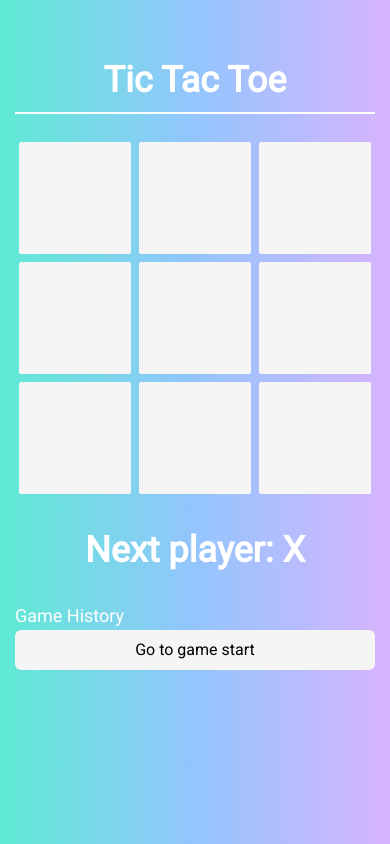
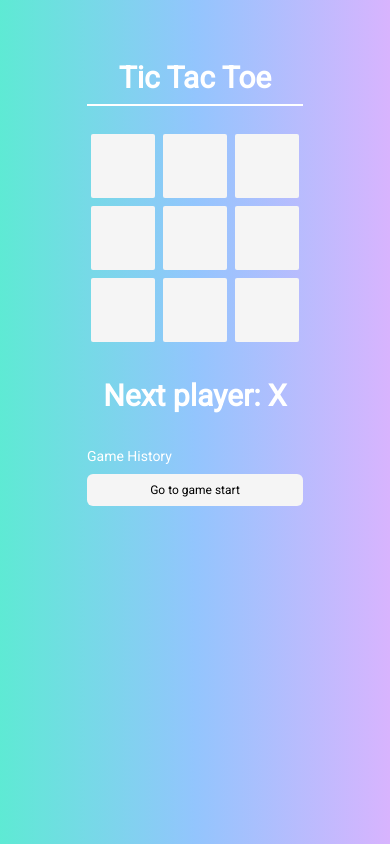
Before and after one commit to ananthumaheswaran/Tic-tac-toe, a React (Vite) app: page / in a window 390 px wide. Built offline with nearby package versions, Linux system fonts and the light colour scheme.

Commit message:
added new screen breaking point

```diff
--- a/src/index.css
+++ b/src/index.css
@@ -2,17 +2,17 @@
 @tailwind components;
 @tailwind utilities;
 body {
-  @apply m-0  font-sans flex  min-w-[320px] min-h-[100vh] text-black dark:text-white;
+  @apply m-0  font-sans flex  min-w-[280px] min-h-[100vh] text-black dark:text-white;
 }
 
 .game-main {
   @apply flex items-center flex-col w-screen px-8 py-5;
 }
 .board-row {
-  @apply flex items-center md:border-white md:border-r-2 md:border-solid sm:border-none sm:pr-3 md:pr-5;
+  @apply flex items-center md:border-white md:border-r-2 md:border-solid xs:border-none  md:pr-5;
 }
 .square {
-  @apply w-28 h-28 text-3xl m-1 bg-neutral-100 dark:bg-slate-800 rounded-sm font-bold sm:w-28 sm:h-28 sm:text-3xl md:w-36 md:h-36 md:text-4xl lg:w-40 lg:h-40 lg:text-5xl;
+  @apply w-28 h-28 text-3xl m-1 bg-neutral-100 dark:bg-slate-800 rounded-sm font-bold sm:w-24 sm:h-24 sm:text-3xl sm:m-1 md:w-36 md:h-36 md:text-4xl lg:w-40 lg:h-40 lg:text-5xl xs:w-16 xs:h-16 xs:text-2xl;
 }
 
 .game {
@@ -22,11 +22,11 @@ body {
   @apply border-t-2 border-white pt-6 w-full;
 }
 .move-btn {
-  @apply bg-neutral-100 w-full rounded-md font-light p-2 mb-1 dark:bg-slate-800;
+  @apply bg-neutral-100 w-full rounded-md font-light p-2 mb-1 dark:bg-slate-800 xs:text-xs md:text-sm;
 }
 
 .game-header {
-  @apply flex items-center justify-center text-4xl pt-10 pb-3  font-bold w-full sm:text-4xl sm:pb-3 md:text-5xl md:pt-20 md:pb-6 text-white;
+  @apply flex items-center justify-center text-4xl pt-10 pb-3  font-bold w-full xs:text-3xl xs:pb-2 sm:text-4xl sm:pb-3 md:text-5xl md:pt-20 md:pb-6 text-white;
 }
 
 .game-info {
@@ -34,8 +34,8 @@ body {
 }
 
 .game-info-title {
-  @apply text-lg font-medium  text-white;
+  @apply md:text-lg font-medium text-white xs:text-sm xs:mb-2;
 }
 .status {
-  @apply text-center text-4xl font-bold py-8 text-white;
+  @apply text-center sm:text-4xl font-bold py-8 text-white xs:text-3xl;
 }
--- a/tailwind.config.js
+++ b/tailwind.config.js
@@ -3,7 +3,12 @@
 export default {
   content: ["./index.html", "./src/**/*.{js,ts,jsx,tsx}"],
   theme: {
-    extend: {},
+    extend: {
+      screens: {
+        xs: "280px", // Adjust the width based on the Samsung Fold's viewport
+        sm: "425px",
+      },
+    },
     darkMode: "class",
     fontFamily: { sans: ["Roboto", "sans-serif"] },
   },
```
